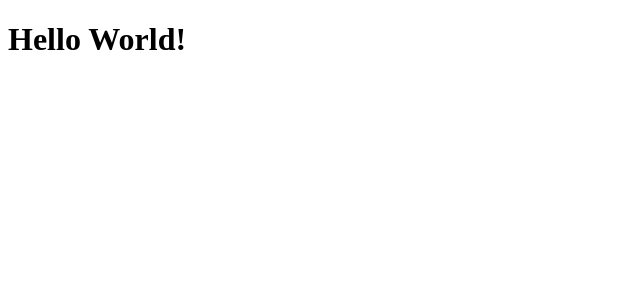
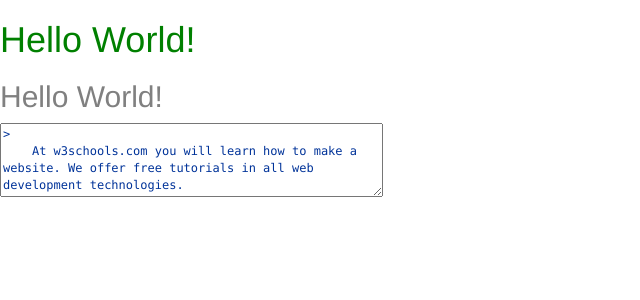
Before and after one commit to iamrobinhood12345/scroll, a Django app: page / in a window 1280 px wide. Shown: the top 300 px of the page, without its empty margins (0-640 px from the left). Run offline with Django 3.2, Linux system fonts and the light colour scheme; some libraries are stand-ins or nearby versions.

Commit message:
add home page

```diff
--- /dev/null
+++ b/scroll_project/scroll_project/static/css/style.css
@@ -0,0 +1,9 @@
+h1 {
+    color: green;
+}
+
+textarea
+{
+   font-family:Monaco;
+   font-size: 12px;
+}
--- /dev/null
+++ b/scroll_project/scroll_project/static/scripts/textbox.js
@@ -0,0 +1,5 @@
+var h2Elements = document.getElementsByTagName("h2");
+
+for(var i = 0; i < h2Elements.length; i++) {
+   h2Elements[i].style.color = "#808080";
+}
--- a/scroll_project/scroll_project/templates/base.html
+++ b/scroll_project/scroll_project/templates/base.html
@@ -2,9 +2,18 @@
 <!DOCTYPE html>
 <html>
 <head>
-  <title>Home Page></title>
+    <meta charset="utf-8">
+    <meta http-equiv="X-UA-Compatible" content="IE=edge">
+    <meta name="viewport" content="width=device-width, initial-scale=1">
+    <title>Home Page></title>
+    <link rel="stylesheet" href="//maxcdn.bootstrapcdn.com/bootstrap/3.2.0/css/bootstrap.min.css">
+    <link rel="stylesheet" href="//maxcdn.bootstrapcdn.com/bootstrap/3.2.0/css/bootstrap-theme.min.css">
+    <link href="{% static 'css/style.css' %}" rel="stylesheet">
+    {% block css %}{% endblock %}
 </head>
 <body>
-  <h1> Hello World!</h1>
+    {% block body %}{% endblock %}
+    <script src="{% static 'scripts/textbox.js' %}"></script>
+    {% block scripts %}{% endblock %}
 </body>
 </html>
--- a/scroll_project/scroll_project/templates/scroll_project/home.html
+++ b/scroll_project/scroll_project/templates/scroll_project/home.html
@@ -1,3 +1,8 @@
 {% extends 'base.html' %}
 {% block body %}
+    <h1> Hello World!</h1>
+    <h2> Hello World!</h2>
+    <textarea rows="4" cols="50" style="font-family:Monaco;color:#003399;white-space:pre-wrap">>
+    At w3schools.com you will learn how to make a website. We offer free tutorials in all web development technologies.
+    </textarea>
 {% endblock %}
```
